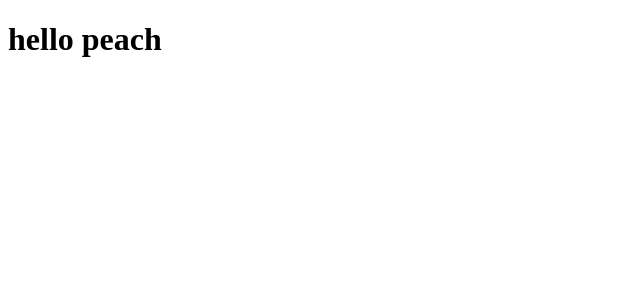
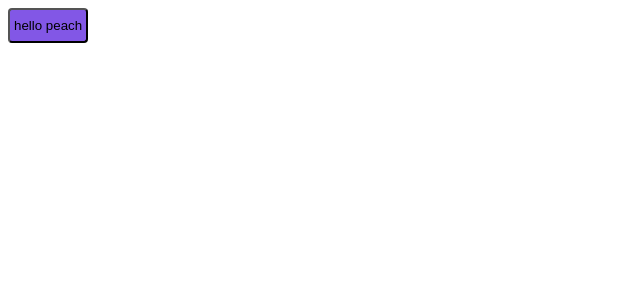
Before and after one commit to Ca-byte/ignite_shop, a Next.js app: page / in a window 1280 px wide. Shown: the top 300 px of the page, without its empty margins (0-640 px from the left). Built offline with nearby package versions, Linux system fonts and the light colour scheme.

Commit message:
feat: Visual Structure - Configuring Stitches

```diff
--- a/package.json
+++ b/package.json
@@ -9,6 +9,7 @@
     "lint": "next lint"
   },
   "dependencies": {
+    "@stitches/react": "^1.2.8",
     "@types/node": "18.15.0",
     "@types/react": "18.0.28",
     "@types/react-dom": "18.0.11",
--- a/src/pages/_document.tsx
+++ b/src/pages/_document.tsx
@@ -1,4 +1,5 @@
 import {Html, Head, Main, NextScript } from'next/document'
+import { getCssText } from '../styles'
 
 export default function Document(){
 	return(
@@ -7,6 +8,7 @@
 			<link rel="preconnect" href="https://fonts.googleapis.com" />
 			<link rel="preconnect" href="https://fonts.gstatic.com" crossOrigin="anonymous" />
 			<link href="https://fonts.googleapis.com/css2?family=Roboto:wght@400;700&display=swap" rel="stylesheet" />
+			<style id="stitches" dangerouslySetInnerHTML={{ __html: getCssText() }} />
 			</Head>
 			<body>
 				<Main />
--- a/src/pages/index.tsx
+++ b/src/pages/index.tsx
@@ -1,6 +1,14 @@
+import { styled } from "../styles"
+
+const Button = styled('button', {
+  backgroundColor: '$rocketseat',
+  borderRadius: 4,
+  padding: '8px 4px'
+})
+
 
 export default function Home() {
   return (
-    <h1>hello peach</h1>
+    <Button>hello peach</Button>
   )
 }
--- /dev/null
+++ b/src/styles/index.ts
@@ -0,0 +1,18 @@
+import { createStitches } from "@stitches/react";
+
+export const {
+	config,
+	styled,
+	css,
+	globalCss,
+	keyframes,
+	getCssText,
+	theme,
+	createTheme,
+} = createStitches({
+	theme: {
+		colors: {
+			rocketseat: '#8257e6'
+		}
+	}
+})
```
Also changed, not shown: 1 other file (tests, documents, lock files or other folders).
